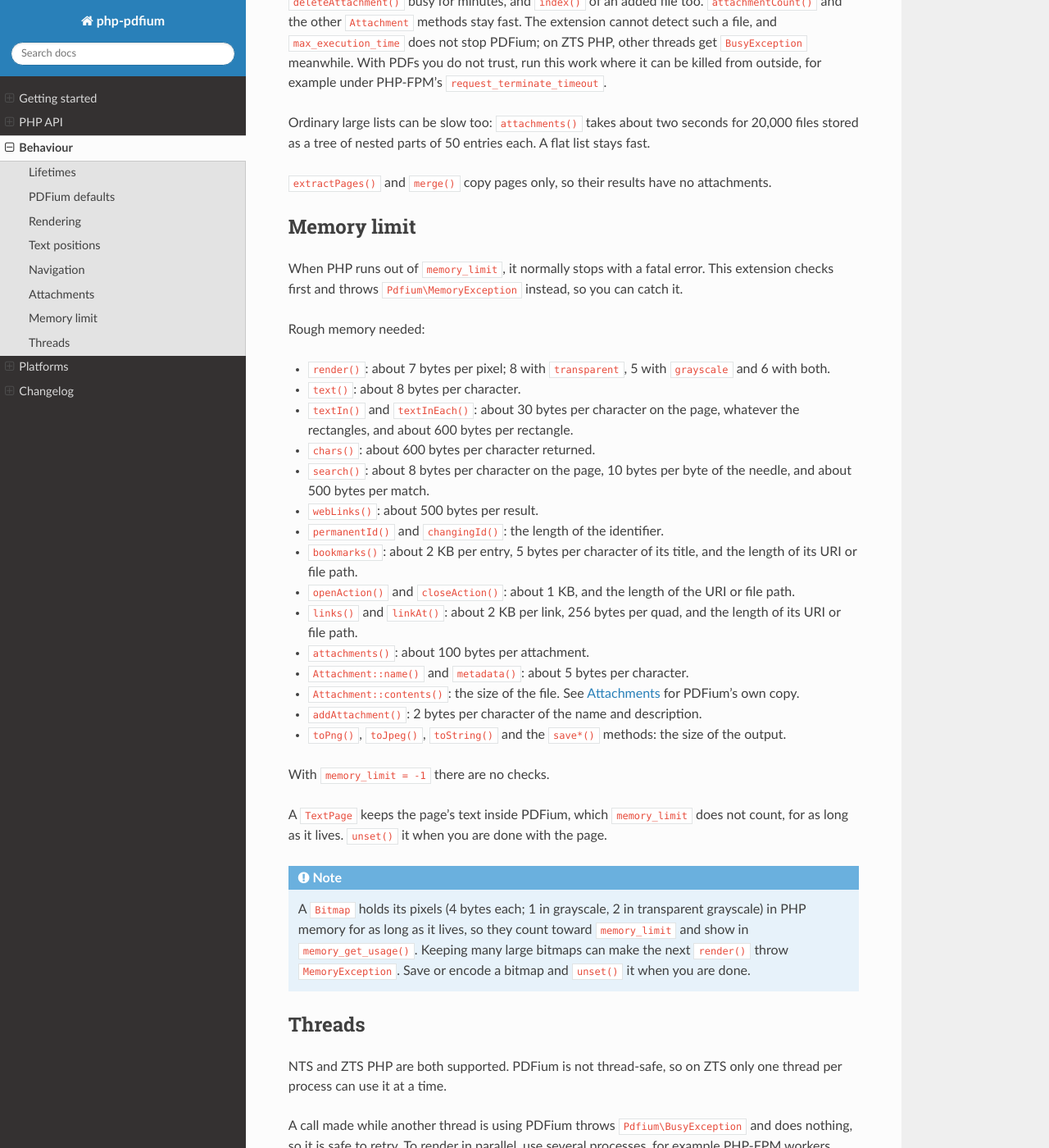
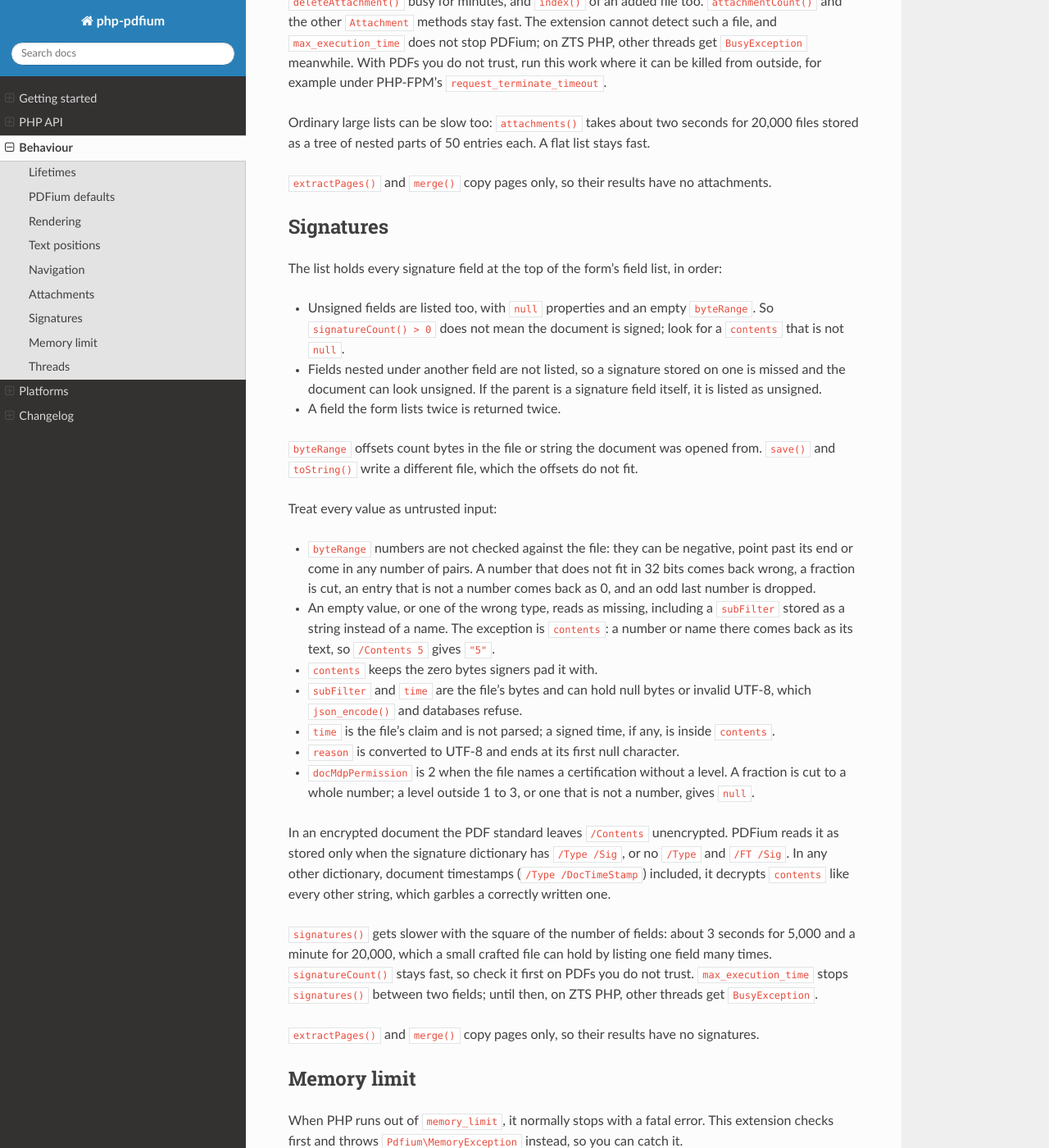
Before and after one commit to chaikivskyi/php-pdfium, a Sphinx documentation site: the page built from docs/behaviour.rst, in a window 1280 px wide and 1400 px high, scrolled down 5369 px. Shown: the whole window at 82% size. Built offline with Sphinx 7.4.7 and the Read the Docs theme 3.1.0, drawn with Linux system fonts in a browser that asks for light colours; cross-references to code outside the pages are shown as plain code; some of the changed text lies outside the part shown.

Commit message:
test: signatures in malformed and encrypted documents, under memory_limit and max_execution_time, and while another thread is busy; document what signatures() returns

```diff
--- a/docs/behaviour.rst
+++ b/docs/behaviour.rst
@@ -259,6 +259,54 @@ stored as a tree of nested parts of 50 entries each. A flat list stays fast.
 ``extractPages()`` and ``merge()`` copy pages only, so their results have no attachments.
 
 
+.. _signatures:
+
+Signatures
+----------
+
+The list holds every signature field at the top of the form's field list, in order:
+
+- Unsigned fields are listed too, with ``null`` properties and an empty ``byteRange``. So
+  ``signatureCount() > 0`` does not mean the document is signed; look for a ``contents`` that is
+  not ``null``.
+- Fields nested under another field are not listed, so a signature stored on one is missed and the
+  document can look unsigned. If the parent is a signature field itself, it is listed as unsigned.
+- A field the form lists twice is returned twice.
+
+``byteRange`` offsets count bytes in the file or string the document was opened from.
+``save()`` and ``toString()`` write a different file, which the offsets do not fit.
+
+Treat every value as untrusted input:
+
+- ``byteRange`` numbers are not checked against the file: they can be negative, point past its
+  end or come in any number of pairs. A number that does not fit in 32 bits comes back wrong, a
+  fraction is cut, an entry that is not a number comes back as 0, and an odd last number is
+  dropped.
+- An empty value, or one of the wrong type, reads as missing, including a ``subFilter`` stored as
+  a string instead of a name. The exception is ``contents``: a number or name there comes back as
+  its text, so ``/Contents 5`` gives ``"5"``.
+- ``contents`` keeps the zero bytes signers pad it with.
+- ``subFilter`` and ``time`` are the file's bytes and can hold null bytes or invalid UTF-8, which
+  ``json_encode()`` and databases refuse.
+- ``time`` is the file's claim and is not parsed; a signed time, if any, is inside ``contents``.
+- ``reason`` is converted to UTF-8 and ends at its first null character.
+- ``docMdpPermission`` is 2 when the file names a certification without a level. A fraction is
+  cut to a whole number; a level outside 1 to 3, or one that is not a number, gives ``null``.
+
+In an encrypted document the PDF standard leaves ``/Contents`` unencrypted. PDFium reads it as
+stored only when the signature dictionary has ``/Type /Sig``, or no ``/Type`` and ``/FT /Sig``. In
+any other dictionary, document timestamps (``/Type /DocTimeStamp``) included, it decrypts
+``contents`` like every other string, which garbles a correctly written one.
+
+``signatures()`` gets slower with the square of the number of fields: about 3 seconds for 5,000
+and a minute for 20,000, which a small crafted file can hold by listing one field many times.
+``signatureCount()`` stays fast, so check it first on PDFs you do not trust.
+``max_execution_time`` stops ``signatures()`` between two fields; until then, on ZTS PHP, other
+threads get ``BusyException``.
+
+``extractPages()`` and ``merge()`` copy pages only, so their results have no signatures.
+
+
 .. _memory-limit:
 
 Memory limit
@@ -288,6 +336,8 @@ Rough memory needed:
 - ``Attachment::name()`` and ``metadata()``: about 5 bytes per character.
 - ``Attachment::contents()``: the size of the file. See :ref:`attachments` for PDFium's own copy.
 - ``addAttachment()``: 2 bytes per character of the name and description.
+- ``signatures()``: about 250 bytes per signature field and per byte-range pair, plus the size of
+  each contents, time and sub-filter, and about 5 bytes per character of each reason.
 - ``toPng()``, ``toJpeg()``, ``toString()`` and the ``save*()`` methods: the size of the output.
 
 With ``memory_limit = -1`` there are no checks.
--- a/docs/php_api.rst
+++ b/docs/php_api.rst
@@ -233,6 +233,7 @@ Document
 
       Every signature field at the top of the form's field list as a :php:class:`Signature`,
       signed or not, in order and with repeats; empty when there are none.
+      See :ref:`signatures`.
 
       .. code-block:: php
 
```
Also changed, not shown: docs/introduction.rst (+14 -0 lines), 9 other files.
